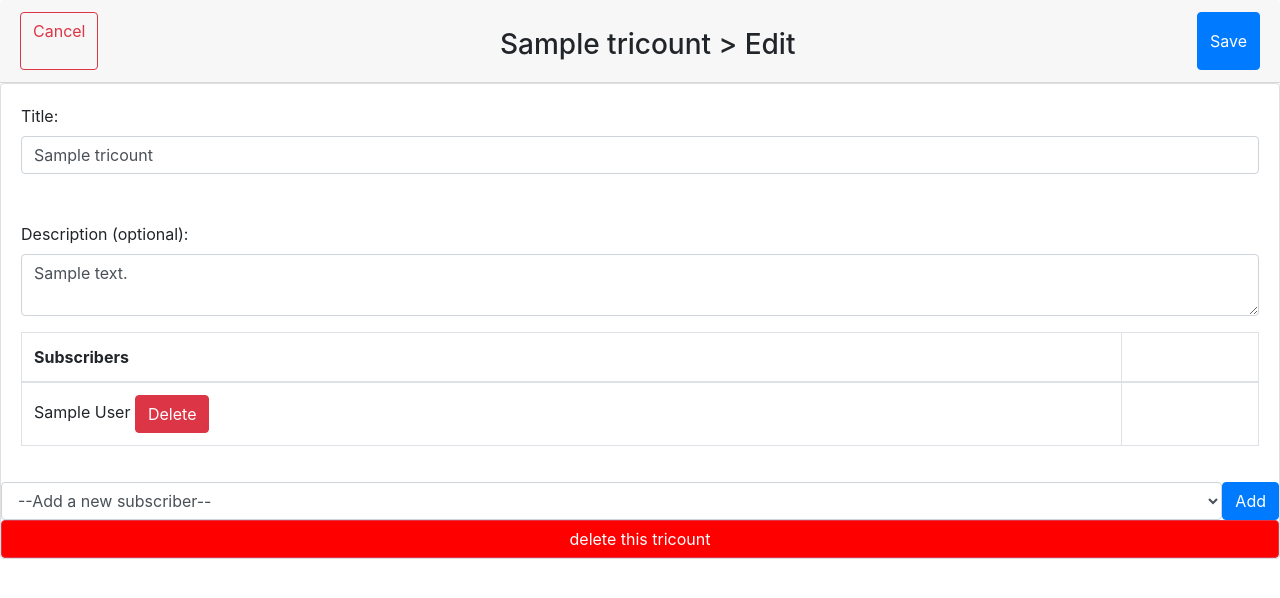
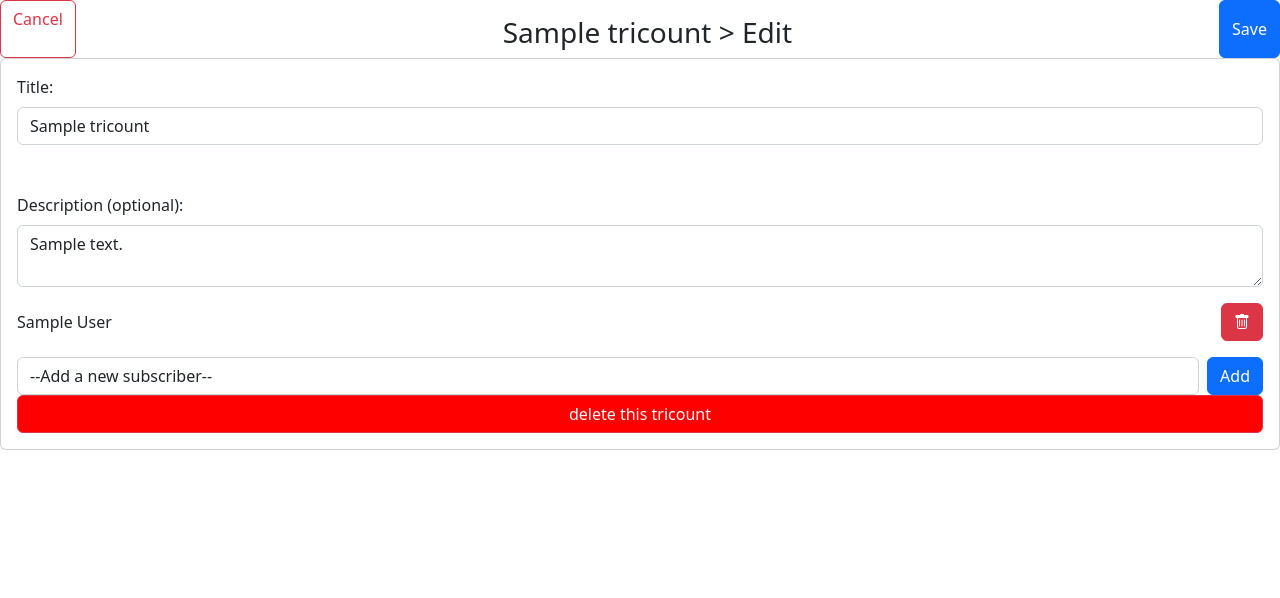
Before and after one commit to abdessalems/prwb_2223_a10, a PHP site: the page made by view/view_edit_tricount.php in a window 1280 px wide. Shown: the top 598 px of the page. Run offline with PHP 8.4, Linux system fonts and the light colour scheme; the template is opened without the code that fills it: most values are stand-ins (such as "Sample title", 1, 10 or a date in 2020); data that the repository does not hold is empty.

Commit message:
fix(editTricount : fix add subscriber php)

```diff
--- a/view/view_edit_tricount.php
+++ b/view/view_edit_tricount.php
@@ -9,8 +9,36 @@
     <meta name="viewport" content="width=device-width, initial-scale=1.0">
     <link href="css/styles.css" rel="stylesheet" type="text/css"/>
     <link rel="stylesheet" href="https://cdn.jsdelivr.net/npm/bootstrap@4.6.2/dist/css/bootstrap.min.css" >
+
     <link rel="stylesheet" href="https://use.fontawesome.com/releases/v5.15.1/css/all.css" integrity="sha384-vp86vTRFVJgpjF9jiIGPEEqYqlDwgyBgEF109VFjmqGmIY/Y4HV4d3Gp2irVfcrp" crossorigin="anonymous">
+    <link href="./assets/img/fav_icon.png" rel="icon">
+    <link href="./assets/img/touch-icon.png" rel="apple-touch-icon">
 
+    <!-- Google Fonts -->
+    <link href="https://fonts.gstatic.com" rel="preconnect">
+    <link href="https://fonts.googleapis.com/css?family=Open+Sans:300,300i,400,400i,600,600i,700,700i|Nunito:300,300i,400,400i,600,600i,700,700i|Poppins:300,300i,400,400i,500,500i,600,600i,700,700i"
+          rel="stylesheet">
+
+    <!-- Vendor CSS Files -->
+    <link href="./assets/vendor/bootstrap/css/bootstrap.min.css" rel="stylesheet">
+    <link href="./assets/vendor/bootstrap-icons/bootstrap-icons.css" rel="stylesheet">
+    <link href="./assets/vendor/boxicons/css/boxicons.min.css" rel="stylesheet">
+    <link href="./assets/vendor/quill/quill.snow.css" rel="stylesheet">
+    <link href="./assets/vendor/quill/quill.bubble.css" rel="stylesheet">
+    <link href="./assets/vendor/remixicon/remixicon.css" rel="stylesheet">
+    <link href="./assets/vendor/simple-datatables/style.css" rel="stylesheet">
+
+    <!-- Template Main CSS File -->
+    <link href="./assets/css/styles.css" rel="stylesheet">
+    <style>
+        .error-list {
+            color: red;
+            margin-top: 0.5rem;
+            margin-bottom: 0;
+            list-style-type: none;
+            padding-left: 0;
+        }
+    </style>
 
 
 </head>
@@ -40,43 +68,46 @@
     <div class="card">
         <div class="card-body">
 
-    <div>
-        <label for="exampleFormControlInput1" class="form-label">Title:</label><br>
-        <input type="text" id="title" name="title" class="form-control" value="<?= $tricount->title ?>"><br><br>
-    </div>
+            <div>
+                <label for="exampleFormControlInput1" class="form-label">Title:</label><br>
+                <input type="text" id="title" name="title" class="form-control" value="<?= $tricount->title ?>"><br><br>
+                <?php if (count($errors) != 0): ?>
+                    <ul class="error-list">
+                        <?php foreach ($errors as $error): ?>
+                            <li><?= $error ?></li>
+                        <?php endforeach; ?>
+                    </ul>
+                <?php endif; ?>
+            </div>
 
-    <div class="form-floating mb-3">
-        <label>Description (optional):</label><br>
+    <div >
+        <label for="exampleFormControlInput1" class="form-label">Description (optional):</label><br>
         <textarea class="form-control mb-3" name="description"><?= $tricount->description ?></textarea>
     </div>
 </form>
+<input type="hidden" name="tricount_id" value="<?php echo $tricount->id; ?>" id="tricount_id">
+<div>
+    <?php foreach ($subscribers as $subscriber): ?>
+        <div class="d-flex align-items-center mb-3">
+            <div class="flex-grow-1"><?= $subscriber['full_name'] ?></div>
+            <form class="delete-subscriber-form ms-3" data-fullname="<?= $subscriber['full_name'] ?>" action="tricount/deleteSubscriber/<?= $tricount->id ?>/<?= $subscriber['full_name'] ?>" method="post">
+                <input type="hidden" name="tricount_id" value="<?= $tricount->id ?>">
+                <input type="hidden" name="subscriber_fullname" value="<?= $subscriber['full_name'] ?>" class="subscriber-fullname-input">
+                <button class="btn btn-danger delete-subscriber-btn" type="submit"><i class="bi bi-trash"></i></button>
+            </form>
+        </div>
+    <?php endforeach; ?>
+</div>
 
-<form action="tricount/editSubscriber/<?= $tricount->id ?>/<?= $id_user ?>" method="post">
-    <input type="hidden" name="tricount_id" value="<?php echo $tricount->id; ?>" id="tricount_id"
-    <div>
-        <table class="table table-bordered">
-            <thead>
-            <tr>
-                <th>Subscribers</th>
-                <th></th>
-            </tr>
-            </thead>
-            <tbody>
 
-            <?php foreach ($subscribers as $subscriber): ?>
-                <td>
-                    <?= $subscriber['full_name'] ?>
-                    <form class="delete-subscriber-form" data-fullname="<?= $subscriber['full_name'] ?>" action="tricount/deleteSubscriber/<?= $tricount->id ?>/<?= $subscriber['full_name'] ?>" method="post">
-                        <input type="hidden" name="tricount_id" value="<?= $tricount->id ?>">
-                        <input type="hidden" name="subscriber_fullname" value="" class="subscriber-fullname-input">
-                        <button class="btn btn-danger delete-subscriber-btn" type="submit">Delete</button>
-                    </form>
-                </td>
-            <?php endforeach; ?>
 
-            </tbody>
-        </table>
-    </div>
+
+
+
+
+
+<form action="tricount/editSubscriber/<?= $tricount->id ?>" method="post">
+
     <div class="d-flex">
         <select class="form-control me-2" aria-label="Default select example" name="subscriber" id="subscriber">
             <option selected>--Add a new subscriber--</option>
@@ -89,20 +120,11 @@
 </form>
 
 <footer>
-    <form action="tricount/first_delete/<?= $tricount->id ?>/<?= $id_user ?>" method="post">
+    <form action="tricount/first_delete/<?= $tricount->id ?>" method="post">
         <input class="btn btn-danger w-100" type="submit" style="background-color:red; color:white;" name="monBouton" value="delete this tricount">
     </form>
 </footer>
-<?php if (count($errors) != 0): ?>
-    <div class='alert alert-danger'>
-        <p><strong>Please correct the following error(s) :</strong></p>
-        <ul>
-            <?php foreach ($errors as $error): ?>
-                <li><?= $error ?></li>
-            <?php endforeach; ?>
-        </ul>
-    </div>
-<?php endif; ?>
+
 </body>
 
 </html>
```
Also changed, not shown: controller/ControllerTricount.php (+5 -7 lines).
